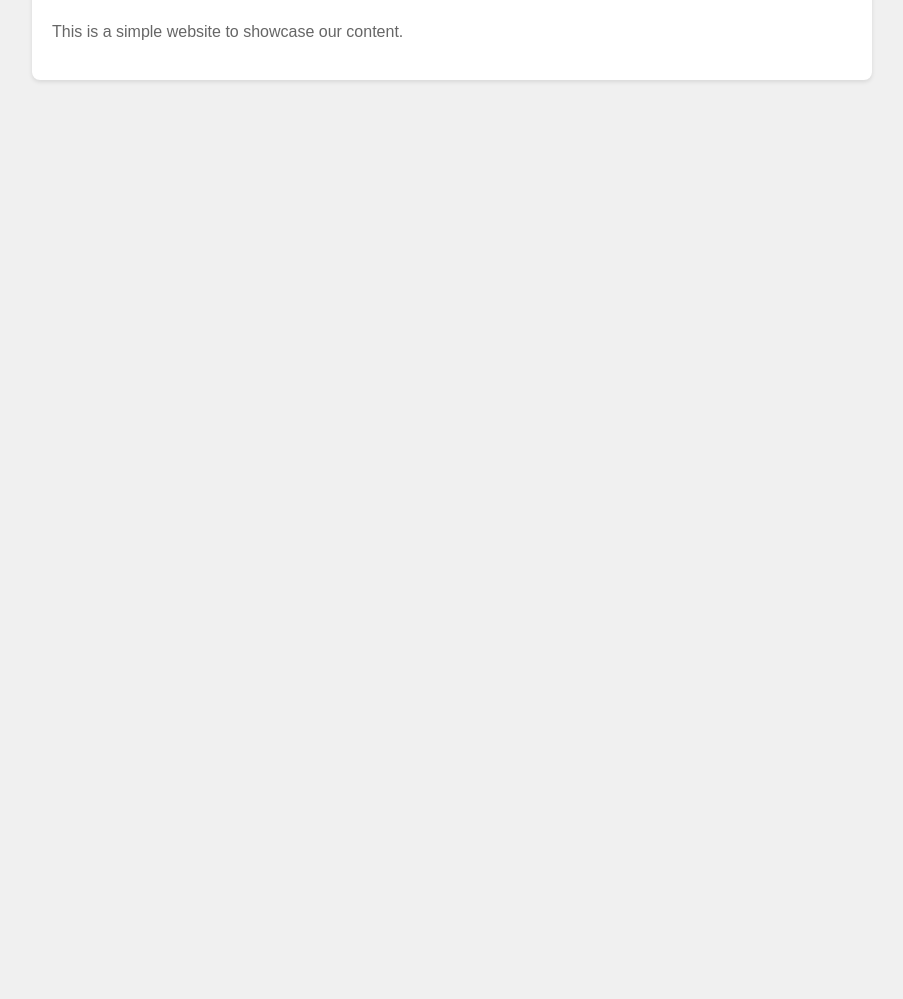
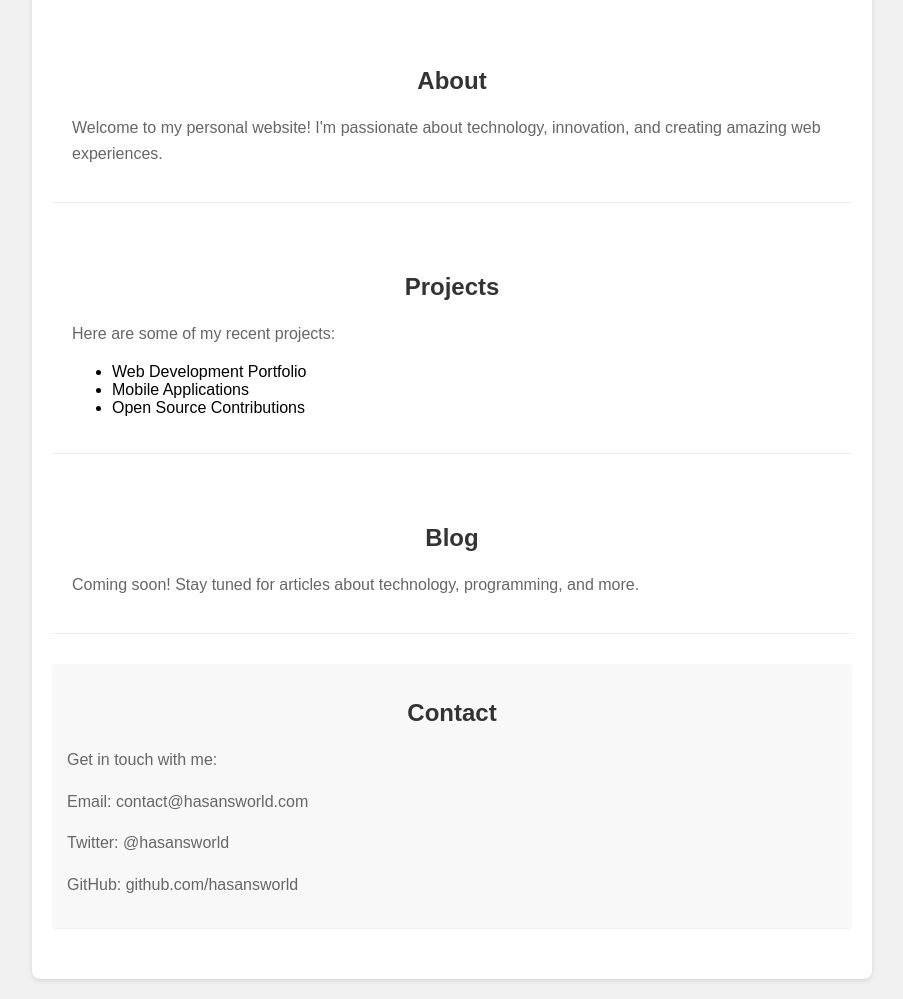
Before and after one commit to tubby124/HASANS-WORLD, a plain HTML site: page index.html in a window 1280 px wide. Shown: the part 101-1100 px from the top of the page, without its empty margins (188-1091 px from the left). Before the commit the page ends 800 px from the top, so only its background shows below. Drawn offline with Linux system fonts and the light colour scheme.

Commit message:
Add more sections to homepage

```diff
--- a/index.html
+++ b/index.html
@@ -19,20 +19,57 @@
             border-radius: 8px;
             box-shadow: 0 2px 4px rgba(0,0,0,0.1);
         }
-        h1 {
+        h1, h2 {
             color: #333;
             text-align: center;
+        }
+        .section {
+            margin: 30px 0;
+            padding: 20px;
+            border-bottom: 1px solid #eee;
         }
         p {
             line-height: 1.6;
             color: #666;
+        }
+        .contact-info {
+            background-color: #f8f8f8;
+            padding: 15px;
+            border-radius: 4px;
         }
     </style>
 </head>
 <body>
     <div class="container">
         <h1>Welcome to Hasan's World</h1>
-        <p>This is a simple website to showcase our content.</p>
+
+        <div class="section">
+            <h2>About</h2>
+            <p>Welcome to my personal website! I'm passionate about technology, innovation, and creating amazing web experiences.</p>
+        </div>
+
+        <div class="section">
+            <h2>Projects</h2>
+            <p>Here are some of my recent projects:</p>
+            <ul>
+                <li>Web Development Portfolio</li>
+                <li>Mobile Applications</li>
+                <li>Open Source Contributions</li>
+            </ul>
+        </div>
+
+        <div class="section">
+            <h2>Blog</h2>
+            <p>Coming soon! Stay tuned for articles about technology, programming, and more.</p>
+        </div>
+
+        <div class="section contact-info">
+            <h2>Contact</h2>
+            <p>Get in touch with me:</p>
+            <p>Email: contact@hasansworld.com</p>
+            <p>Twitter: @hasansworld</p>
+            <p>GitHub: github.com/hasansworld</p>
+        </div>
     </div>
 </body>
 </html>
```
